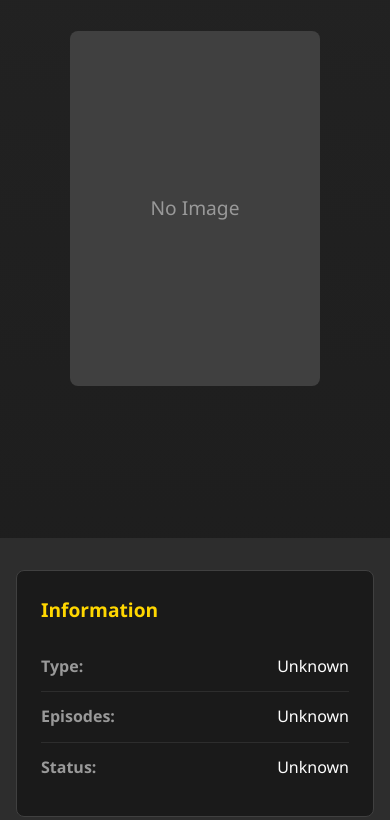
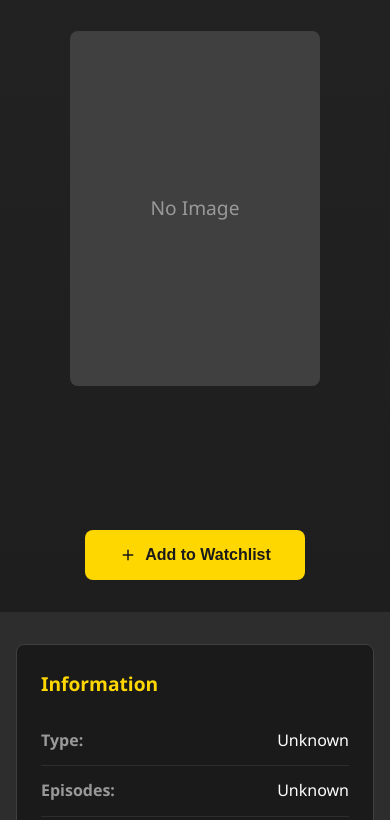
Before and after one commit to ZdotOrg/DBSYSProject, a Flask app: template templates/anime_detail.html in a window 390 px wide. Shown: the part 147-967 px from the top of the page. Run offline with Flask 3, Linux system fonts and the light colour scheme; the template is opened without the code that fills it, so the values that code supplies are empty; some libraries are stand-ins or nearby versions.

Commit message:
feat: Add 'Add to Watchlist Button' under detail tags

```diff
--- a/static/css/anime_detail.css
+++ b/static/css/anime_detail.css
@@ -579,3 +579,75 @@
         justify-content: center;
     }
 }
+
+
+/* ADD TO WATCHLIST BUTTON *//* Watchlist Button */
+.watchlist-actions {
+    margin-top: 1.5rem;
+}
+
+.btn-watchlist {
+    padding: 0.875rem 2rem;
+    background-color: #ffd700;
+    color: #1a1a1a;
+    border: none;
+    border-radius: 8px;
+    font-size: 1rem;
+    font-weight: bold;
+    cursor: pointer;
+    transition: all 0.3s ease;
+    display: inline-flex;
+    align-items: center;
+    gap: 0.5rem;
+    border: 2px solid transparent;
+}
+
+.btn-watchlist:hover {
+    background-color: #ffed4e;
+    transform: translateY(-2px);
+    box-shadow: 0 4px 12px rgba(255, 215, 0, 0.3);
+}
+
+.btn-watchlist:active {
+    transform: translateY(0);
+}
+
+/* Success state when added to watchlist */
+.btn-watchlist.added {
+    background-color: #2ecc71;
+    color: #ffffff;
+}
+
+.btn-watchlist.added:hover {
+    background-color: #27ae60;
+    box-shadow: 0 4px 12px rgba(46, 204, 113, 0.3);
+}
+
+/* Disabled state */
+.btn-watchlist:disabled {
+    background-color: #555555;
+    color: #999999;
+    cursor: not-allowed;
+    transform: none;
+    box-shadow: none;
+}
+
+.watchlist-icon {
+    transition: transform 0.3s ease;
+}
+
+.btn-watchlist:hover .watchlist-icon {
+    transform: rotate(90deg);
+}
+
+/* Responsive adjustments */
+@media (max-width: 768px) {
+    .watchlist-actions {
+        text-align: center;
+    }
+
+    .btn-watchlist {
+        width: 100%;
+        justify-content: center;
+    }
+}
--- a/templates/anime_detail.html
+++ b/templates/anime_detail.html
@@ -52,6 +52,16 @@
                     {% if anime.episodes %}
                     <span class="tag tag-episodes">{{ anime.episodes }} Episodes</span>
                     {% endif %}
+                </div>
+
+                <!-- Add to Watchlist Button -->
+                <div class="watchlist-actions">
+                    <button class="btn-watchlist" id="addToWatchlistBtn" data-anime-id="{{ anime.id }}">
+                        <svg class="watchlist-icon" viewBox="0 0 24 24" width="18" height="18">
+                            <path d="M19 13h-6v6h-2v-6H5v-2h6V5h2v6h6v2z" fill="currentColor" />
+                        </svg>
+                        Add to Watchlist
+                    </button>
                 </div>
             </div>
         </div>
```
Also changed, not shown: app/routes/auth.py (added), static/css/auth.css (added).
